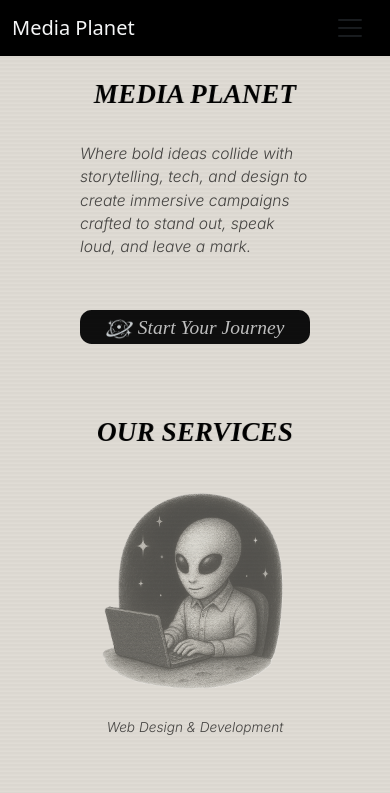
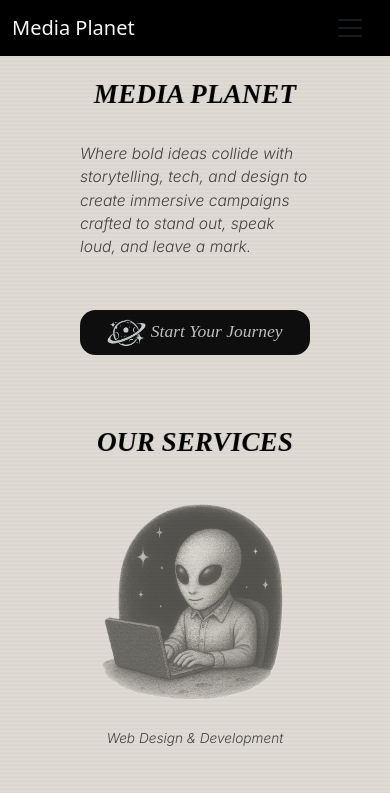
Before and after one commit to Media-Planet/Portfolio, a React (Vite) app in the folder frontend/: page / in a window 390 px wide. Shown: the top 793 px of the page. Built offline with nearby package versions, Linux system fonts and the light colour scheme.

Commit message:
fix the home page

```diff
--- a/frontend/src/pages/home/Home.module.css
+++ b/frontend/src/pages/home/Home.module.css
@@ -64,7 +64,7 @@ body::before {
   border-radius: 1.5vw;
   padding: 0.6vw 1vw;
   margin-right: 1vw;
-  width: 31vw;
+  width: 30vw;
   text-decoration: none;
   display: inline-block;
   font-size: 2.7vw;
@@ -88,6 +88,7 @@ body::before {
 }
 .btnGallery {
   width: 10vw;
+  margin: 0;
 }
 .halfMoon {
   display: none;
@@ -404,6 +405,15 @@ body::before {
   }
 }
 @media (max-width: 400px) {
+  .btnCustom {
+    font-size: 4.5vw;
+    padding-top: 2vw;
+    padding-bottom: 2vw;
+    border-radius: 4vw;
+  }
+  .buttonLogo {
+    width: 10vw;
+  }
   .serviceCard {
     width: 100vw !important;
   }
@@ -420,3 +430,41 @@ body::before {
     font-size: 2.9vw !important;
   }
 }
+@media (max-width: 350px) {
+  .cardH1Font {
+    font-size: 9vw !important;
+  }
+  .paragraph {
+    font-size: 4vw;
+  }
+  .form::placeholder {
+    font-size: 2.8vw !important;
+  }
+  .form {
+    font-size: 3.5vw !important;
+    width: 110% !important;
+    height: 40px !important;
+  }
+  .form_2 {
+    height: 80px !important;
+  }
+  .submit {
+    font-size: 4vw !important;
+    height: 12vw !important;
+    width: 100% !important;
+  }
+  .btnCustom {
+    font-size: 4.8vw;
+    padding: 2.5vw 1vw 2vw !important;
+    width: 100%;
+  }
+  .submit {
+    padding-right: 28vw !important;
+    padding-left: 28vw !important;
+  }
+}
+@media (max-width: 398px) {
+  .form::placeholder {
+    font-size: 3.5vw !important;
+  }
+}
--- a/frontend/src/pages/home/Home.tsx
+++ b/frontend/src/pages/home/Home.tsx
@@ -57,7 +57,7 @@ function Home() {
                   alt="half moon"
                 />
               </div>
-              <div className="mt-4">
+              <div className=" mt-4">
                 <a href="#form" className={`${styles.btnCustom}`}>
                   <img
                     src={logo}
```
